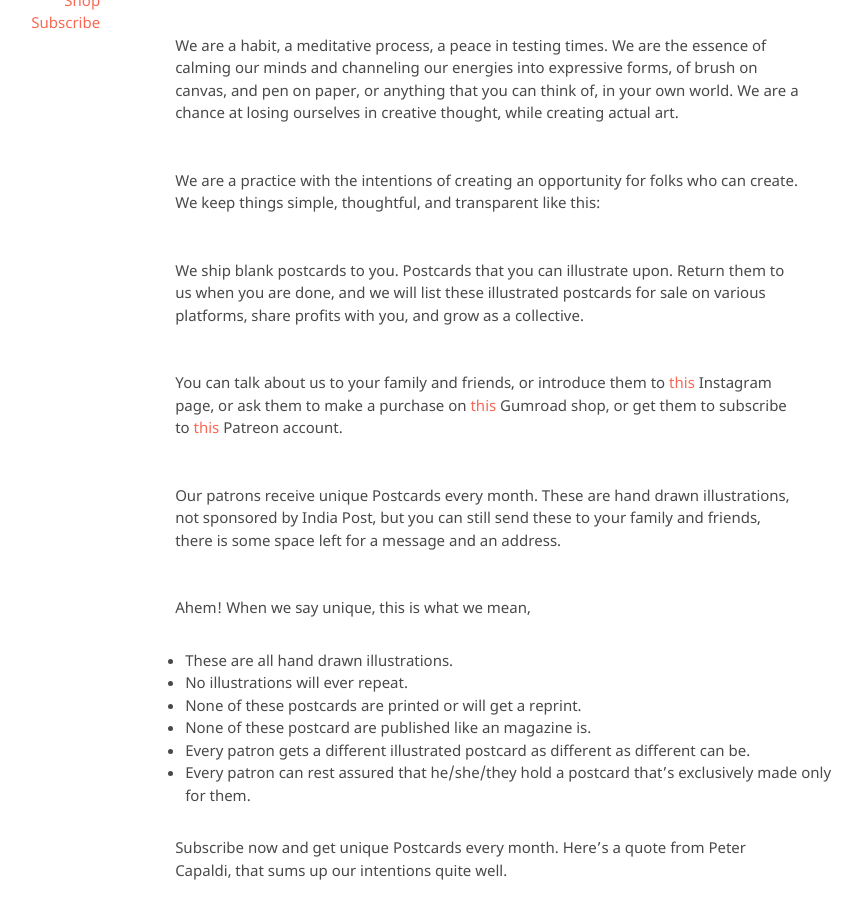
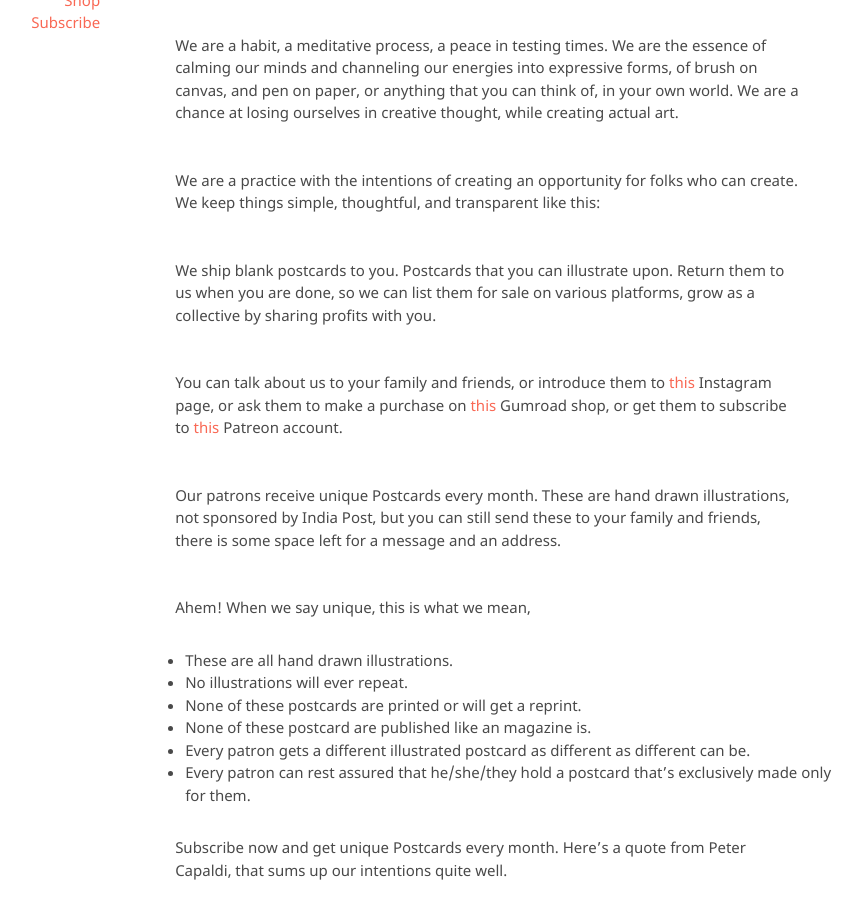
Before and after one commit to kvshvlin/yourmailproject, a Jekyll site: the page built from index.md, in a window 1280 px wide and 900 px high, scrolled down 394 px. Shown: the whole window, without its empty margins (253-1115 px from the left). Built offline with Jekyll 4.4.1, drawn with Linux system fonts in a browser that asks for light colours; our own code applies the rules of GitHub Pages for plain Markdown files.

Commit message:
Update index.md

```diff
--- a/index.md
+++ b/index.md
@@ -6,7 +6,7 @@ We are a habit, a meditative process, a peace in testing times. We are the essen
 
 We are a practice with the intentions of creating an opportunity for folks who can create. We keep things simple, thoughtful, and transparent like this:
 
-We ship blank postcards to you. Postcards that you can illustrate upon. Return them to us when you are done, and we will list these illustrated postcards for sale on various platforms, share profits with you, and grow as a collective.
+We ship blank postcards to you. Postcards that you can illustrate upon. Return them to us when you are done, so we can list them for sale on various platforms, grow as a collective by sharing profits with you.
 
 You can talk about us to your family and friends, or introduce them to <a href="https://www.instagram.com/yourmailproject" target="_blank">this</a> Instagram page, or ask them to make a purchase on <a href="https://www.gumroad.com/yourmailproject" target="_blank">this</a> Gumroad shop, or get them to subscribe to <a href="https://www.patreon.com/yourmailproject?fan_landing=true" target="_blank">this</a> Patreon account.
 
```
